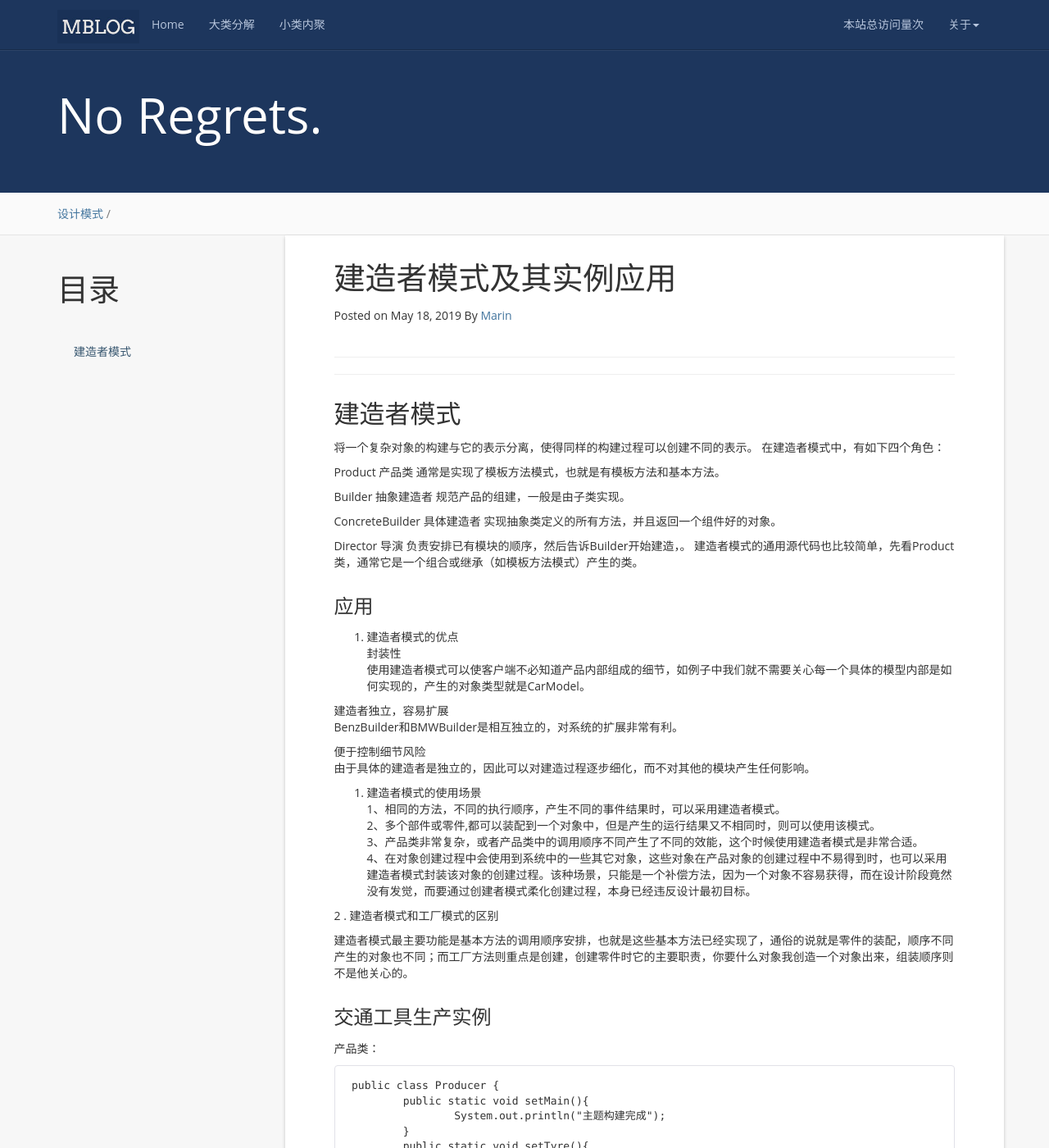
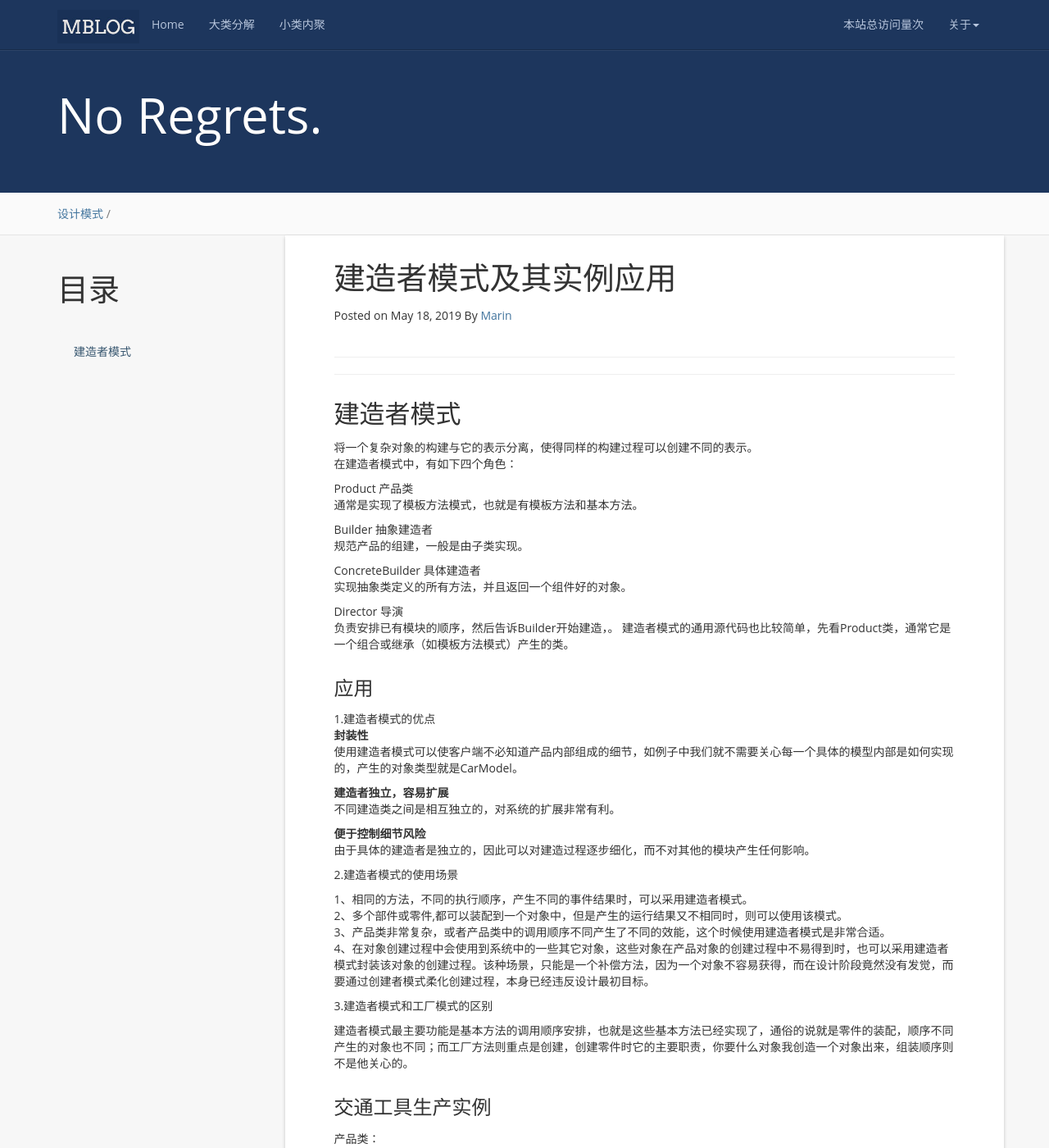
Before and after one commit to itmanmzt/itmanmzt.github.io, a Jekyll site: the page built from _posts/2019-05-18-Builder model.md, in a window 1280 px wide and 1400 px high. Shown: the whole window at 82% size. Built offline with Jekyll 4.4.1, drawn with Linux system fonts in a browser that asks for light colours; nearby versions of some CDN libraries; a script that is not in the unit is left out; comment, search, counter and statistics services are not loaded.

Commit message:
nodify blog

```diff
--- a/_posts/2019-05-18-Builder model.md
+++ b/_posts/2019-05-18-Builder model.md
@@ -18,42 +18,42 @@ tag:
 ---
 
 ## 建造者模式
-将一个复杂对象的构建与它的表示分离，使得同样的构建过程可以创建不同的表示。
+将一个复杂对象的构建与它的表示分离，使得同样的构建过程可以创建不同的表示。<br>
 在建造者模式中，有如下四个角色：
 
-Product 产品类
+Product 产品类<br>
       通常是实现了模板方法模式，也就是有模板方法和基本方法。
 
-Builder 抽象建造者
+Builder 抽象建造者<br>
       规范产品的组建，一般是由子类实现。
 
-ConcreteBuilder 具体建造者
+ConcreteBuilder 具体建造者<br>
       实现抽象类定义的所有方法，并且返回一个组件好的对象。
 
-Director 导演
+Director 导演<br>
       负责安排已有模块的顺序，然后告诉Builder开始建造，。
       建造者模式的通用源代码也比较简单，先看Product类，通常它是一个组合或继承（如模板方法模式）产生的类。
 
 ### 应用
-1. 建造者模式的优点
-<br>
-封装性<br>
-      使用建造者模式可以使客户端不必知道产品内部组成的细节，如例子中我们就不需要关心每一个具体的模型内部是如何实现的，产生的对象类型就是CarModel。<br>
 
-建造者独立，容易扩展<br>
-      BenzBuilder和BMWBuilder是相互独立的，对系统的扩展非常有利。<br>
+1.建造者模式的优点<br>
+<b>封装性</b><br>
+使用建造者模式可以使客户端不必知道产品内部组成的细节，如例子中我们就不需要关心每一个具体的模型内部是如何实现的，产生的对象类型就是CarModel。<br>
 
-便于控制细节风险<br>
-      由于具体的建造者是独立的，因此可以对建造过程逐步细化，而不对其他的模块产生任何影响。<br>
+<b>建造者独立，容易扩展</b><br>
+不同建造类之间是相互独立的，对系统的扩展非常有利。<br>
 
-2. 建造者模式的使用场景
-<br>
+<b>便于控制细节风险</b><br>
+由于具体的建造者是独立的，因此可以对建造过程逐步细化，而不对其他的模块产生任何影响。<br>
+
+2.建造者模式的使用场景<br>
+
 1、相同的方法，不同的执行顺序，产生不同的事件结果时，可以采用建造者模式。<br>
 2、多个部件或零件,都可以装配到一个对象中，但是产生的运行结果又不相同时，则可以使用该模式。<br>
 3、产品类非常复杂，或者产品类中的调用顺序不同产生了不同的效能，这个时候使用建造者模式是非常合适。<br>
 4、在对象创建过程中会使用到系统中的一些其它对象，这些对象在产品对象的创建过程中不易得到时，也可以采用建造者模式封装该对象的创建过程。该种场景，只能是一个补偿方法，因为一个对象不容易获得，而在设计阶段竟然没有发觉，而要通过创建者模式柔化创建过程，本身已经违反设计最初目标。
 
-2 .  建造者模式和工厂模式的区别<br>
+3.建造者模式和工厂模式的区别<br>
 
 建造者模式最主要功能是基本方法的调用顺序安排，也就是这些基本方法已经实现了，通俗的说就是零件的装配，顺序不同产生的对象也不同；而工厂方法则重点是创建，创建零件时它的主要职责，你要什么对象我创造一个对象出来，组装顺序则不是他关心的。
 
```
